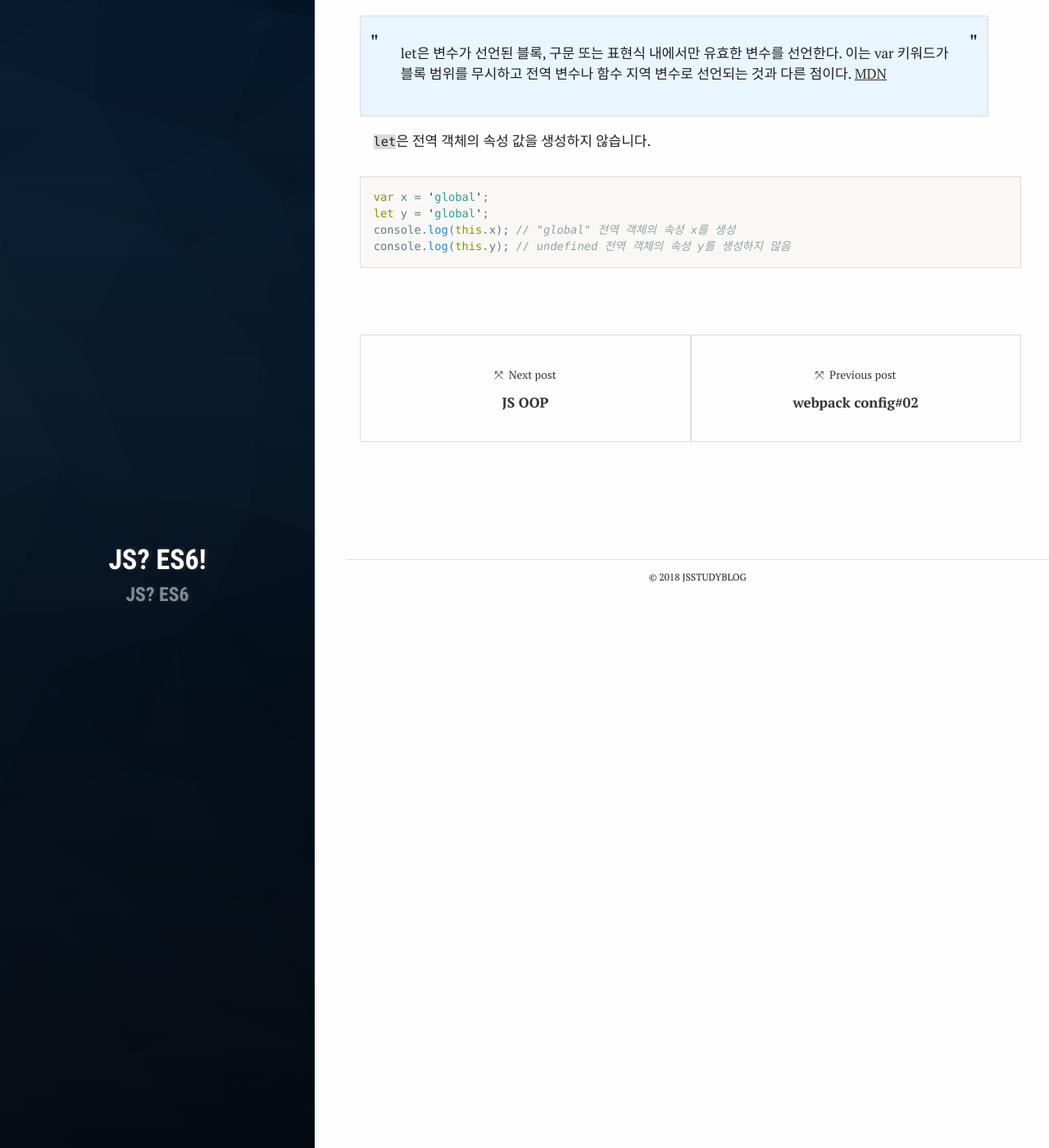
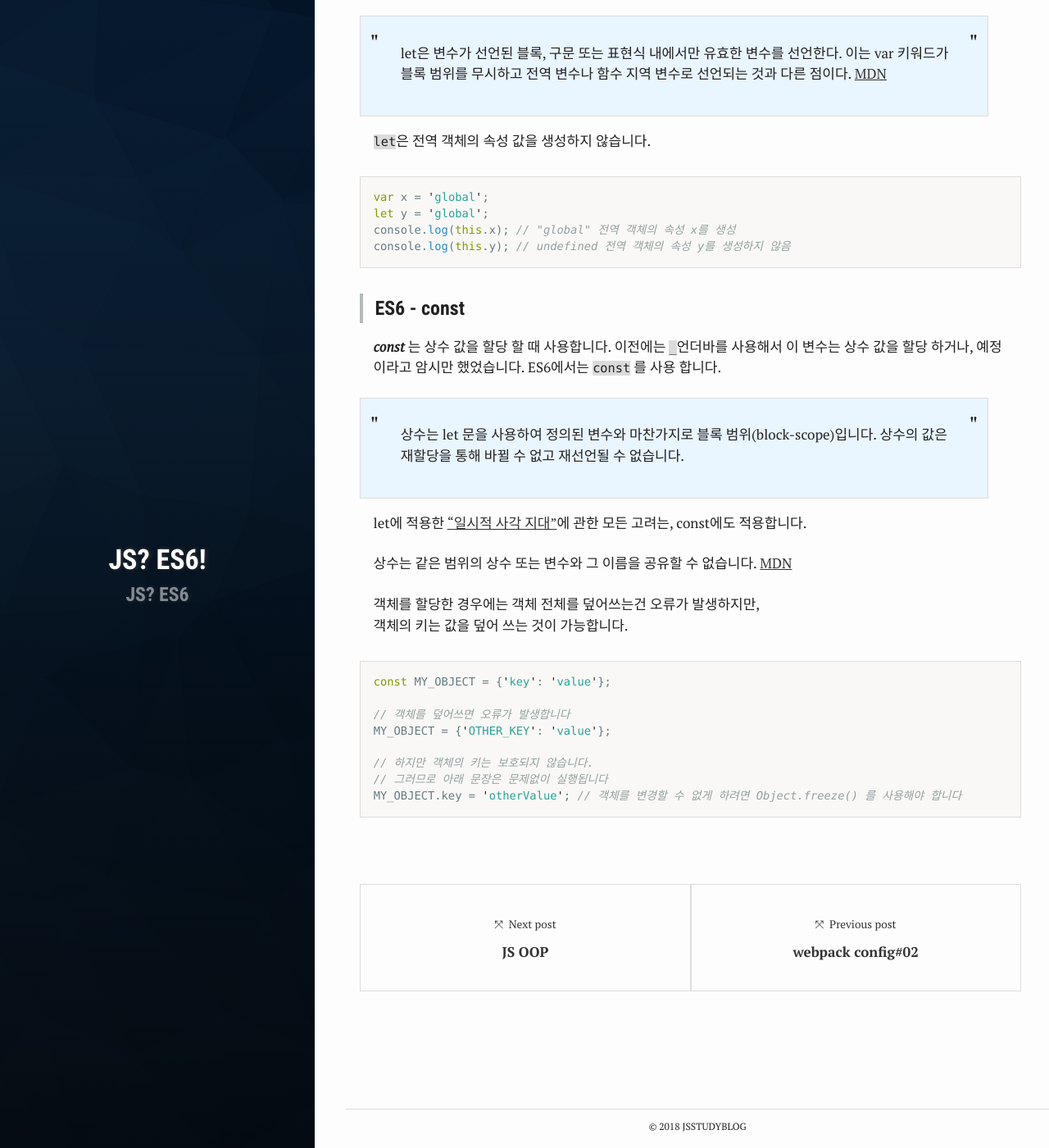
Before and after one commit to minsukong/jsStudyBlog, a Jekyll site: the page built from _posts/2018-04-12-js_es6.1.md, in a window 1280 px wide and 1400 px high, scrolled down 3085 px. Shown: the whole window at 82% size. Built offline with Jekyll 4.4.1, drawn with Linux system fonts in a browser that asks for light colours; comment, search, counter and statistics services are not loaded.

Commit message:
es basic

````diff
--- a/_posts/2018-04-12-js_es6.1.md
+++ b/_posts/2018-04-12-js_es6.1.md
@@ -140,3 +140,27 @@ let y = 'global';
 console.log(this.x); // "global" 전역 객체의 속성 x를 생성
 console.log(this.y); // undefined 전역 객체의 속성 y를 생성하지 않음
 ```
+
+##### ES6 - const #####
+
+***const*** 는 상수 값을 할당 할 때 사용합니다. 이전에는 ```_```언더바를 사용해서 이 변수는 상수 값을 할당 하거나, 예정이라고 암시만 했었습니다. ES6에서는 ```const``` 를 사용 합니다.
+
+>상수는 let 문을 사용하여 정의된 변수와 마찬가지로 블록 범위(block-scope)입니다. 상수의 값은 재할당을 통해 바뀔 수 없고 재선언될 수 없습니다.
+
+let에 적용한 ["일시적 사각 지대"](https://developer.mozilla.org/ko/docs/Web/JavaScript/Reference/Statements/let)에 관한 모든 고려는, const에도 적용합니다.
+
+상수는 같은 범위의 상수 또는 변수와 그 이름을 공유할 수 없습니다. [MDN](https://developer.mozilla.org/ko/docs/Web/JavaScript/Reference/Statements/const)
+
+객체를 할당한 경우에는 객체 전체를 덮어쓰는건 오류가 발생하지만,  <br>
+객체의 키는 값을 덮어 쓰는 것이 가능합니다.
+
+```javascript
+const MY_OBJECT = {'key': 'value'};
+
+// 객체를 덮어쓰면 오류가 발생합니다
+MY_OBJECT = {'OTHER_KEY': 'value'};
+
+// 하지만 객체의 키는 보호되지 않습니다.
+// 그러므로 아래 문장은 문제없이 실행됩니다
+MY_OBJECT.key = 'otherValue'; // 객체를 변경할 수 없게 하려면 Object.freeze() 를 사용해야 합니다
+```
````
